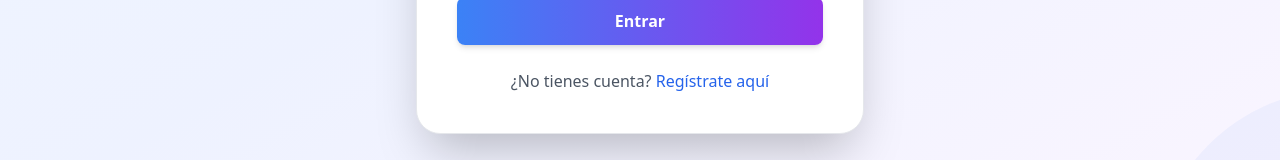
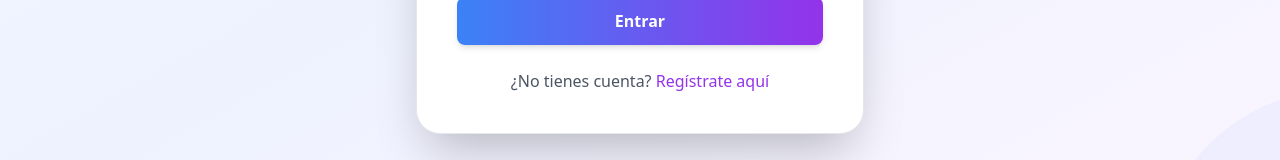
Before and after one commit to German332004/CarwashPro, a React (Create React App) app: page /#/login in a window 1280 px wide. Shown: the part 577-737 px from the top of the page. Built offline with nearby package versions, Linux system fonts and the light colour scheme; no server answers.

Commit message:
fix: replace a tag with Link in login page

```diff
--- a/src/pages/LoginPage.js
+++ b/src/pages/LoginPage.js
@@ -2,6 +2,7 @@
 import { loginUser } from '../services/firebase';
 import { useNavigate } from 'react-router-dom';
 import { toast } from 'react-toastify';
+import { Link } from 'react-router-dom';
 
 export default function LoginPage() {
   const [email, setEmail] = useState('');
@@ -81,9 +82,9 @@
 
           <p className="mt-6 text-center text-gray-600">
             ¿No tienes cuenta?{' '}
-            <a href="/register" className="text-blue-600 hover:underline font-medium">
-              Regístrate aquí
-            </a>
+            <Link to="/register" className="text-purple-600 hover:underline font-medium">
+            Regístrate aquí
+            </Link>
           </p>
         </div>
 
```
